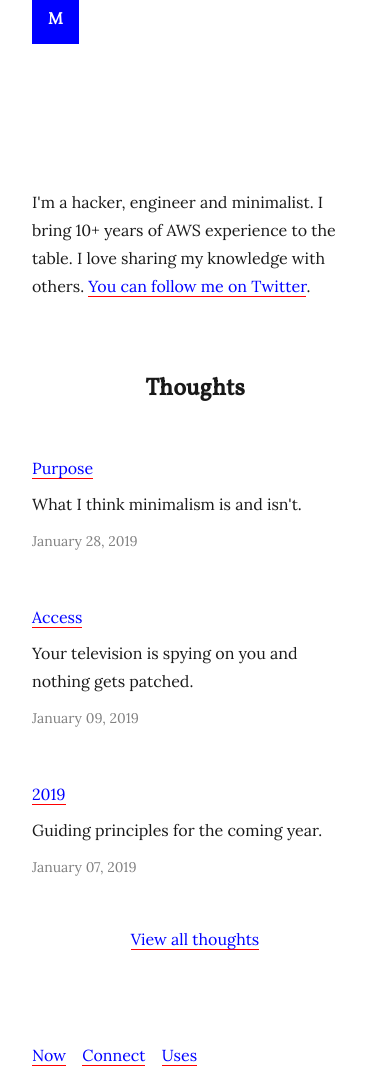
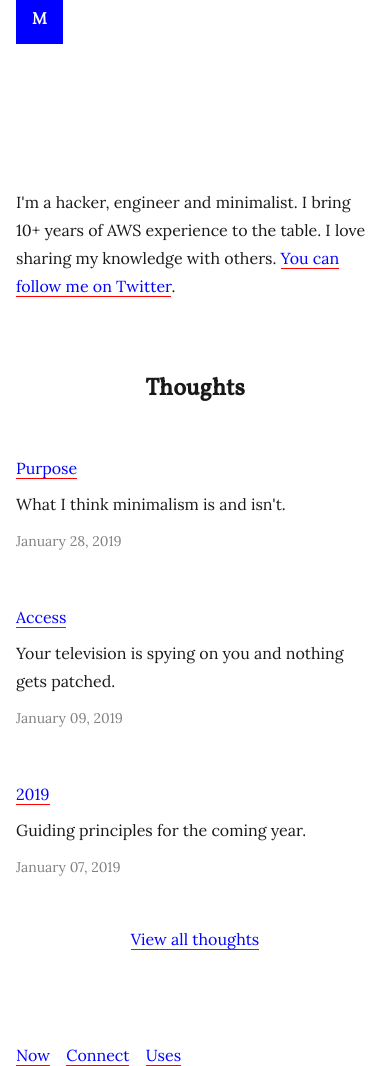
Before and after one commit to mijndert/website, a Jekyll site: the page built from index.html, in a window 390 px wide. Built offline with Jekyll 4.4.1, drawn with Linux system fonts in a browser that asks for light colours.

Commit message:
Smaller margins on body for mobile

```diff
--- a/assets/css/theme.scss
+++ b/assets/css/theme.scss
@@ -218,7 +218,7 @@ pre.highlight {
 @media only screen and (max-width: 600px) {
 
     body {
-        margin: 0 2em 0 2em;
+        margin: 0 1em 0 1em;
     }
 
 }
```
